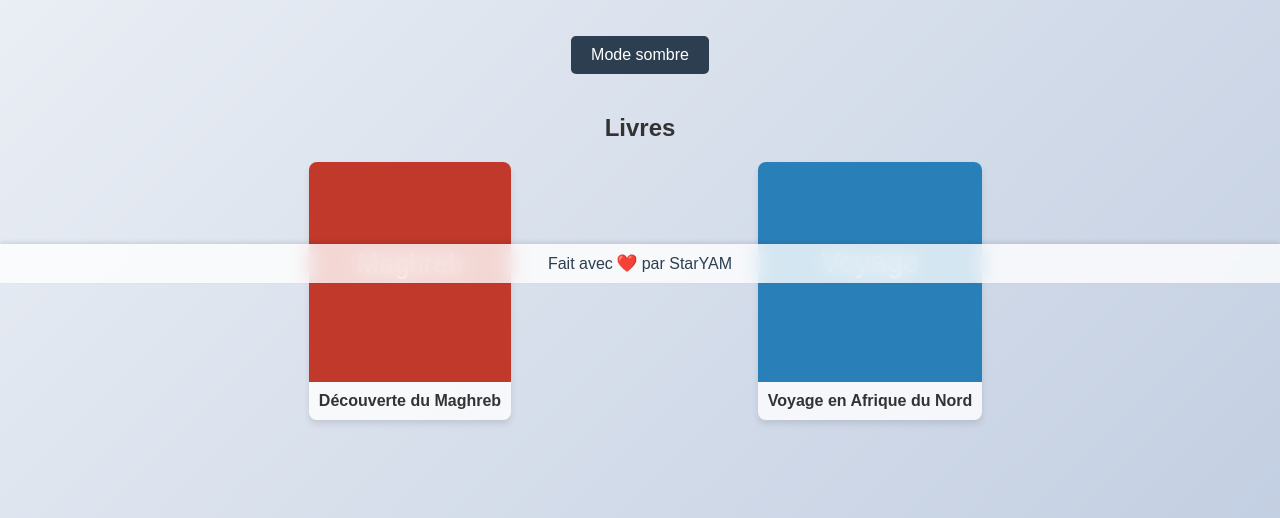
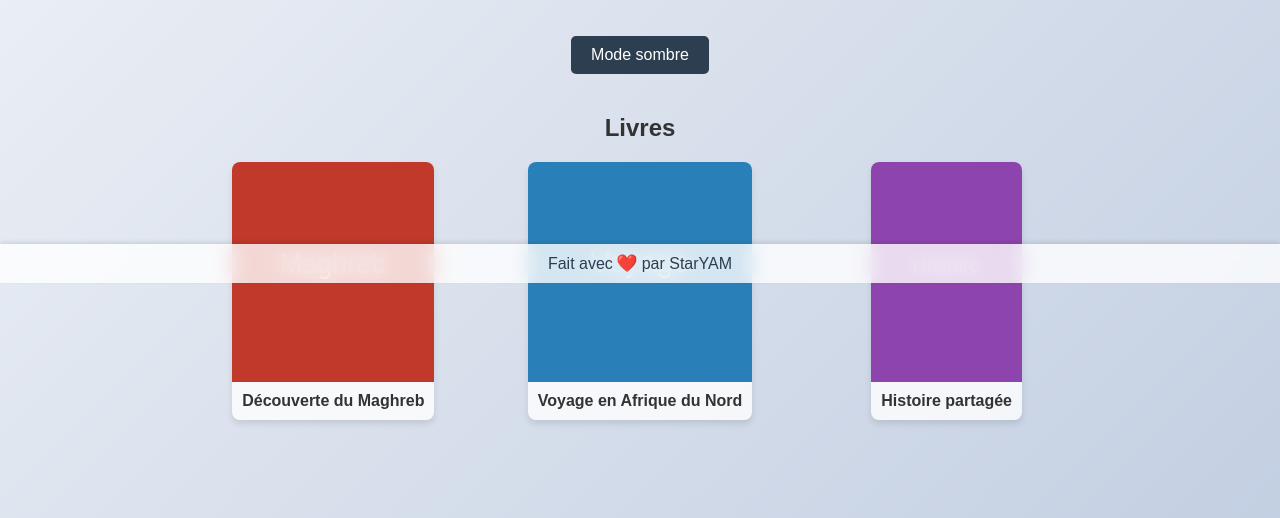
Before and after one commit to AdelWolf5/ALGEROC, a plain HTML site: page index.html in a window 1280 px wide. Shown: the part 517-1035 px from the top of the page. Drawn offline with Linux system fonts and the light colour scheme.

Commit message:
Add interactive book with 20 chapters

```diff
--- a/index.html
+++ b/index.html
@@ -228,6 +228,32 @@
                     "<p>Préface...</p>",
                     "<p>Pages passionnantes sur le voyage.</p>"
                 ]
+            },
+            {
+                title: "Histoire partagée",
+                cover: "covers/histoire.svg",
+                chapters: [
+                    "<h3>Chapitre 1 : Origines</h3><p>Contenu du chapitre 1...</p>",
+                    "<h3>Chapitre 2 : Premiers contacts</h3><p>Contenu du chapitre 2...</p>",
+                    "<h3>Chapitre 3 : Échanges antiques</h3><p>Contenu du chapitre 3...</p>",
+                    "<h3>Chapitre 4 : Conquêtes</h3><p>Contenu du chapitre 4...</p>",
+                    "<h3>Chapitre 5 : Routes commerciales</h3><p>Contenu du chapitre 5...</p>",
+                    "<h3>Chapitre 6 : Dynasties</h3><p>Contenu du chapitre 6...</p>",
+                    "<h3>Chapitre 7 : Colonisation</h3><p>Contenu du chapitre 7...</p>",
+                    "<h3>Chapitre 8 : Luttes pour l'indépendance</h3><p>Contenu du chapitre 8...</p>",
+                    "<h3>Chapitre 9 : Indépendances</h3><p>Contenu du chapitre 9...</p>",
+                    "<h3>Chapitre 10 : Années post-coloniales</h3><p>Contenu du chapitre 10...</p>",
+                    "<h3>Chapitre 11 : Réformes</h3><p>Contenu du chapitre 11...</p>",
+                    "<h3>Chapitre 12 : Coopération</h3><p>Contenu du chapitre 12...</p>",
+                    "<h3>Chapitre 13 : Défis économiques</h3><p>Contenu du chapitre 13...</p>",
+                    "<h3>Chapitre 14 : Culture contemporaine</h3><p>Contenu du chapitre 14...</p>",
+                    "<h3>Chapitre 15 : Nouvelles technologies</h3><p>Contenu du chapitre 15...</p>",
+                    "<h3>Chapitre 16 : Jeunesse</h3><p>Contenu du chapitre 16...</p>",
+                    "<h3>Chapitre 17 : Diaspora</h3><p>Contenu du chapitre 17...</p>",
+                    "<h3>Chapitre 18 : Coopération régionale</h3><p>Contenu du chapitre 18...</p>",
+                    "<h3>Chapitre 19 : Vision pour demain</h3><p>Contenu du chapitre 19...</p>",
+                    "<h3>Chapitre 20 : Conclusion</h3><p>Fin du récit.</p>"
+                ]
             }
         ];
 
```
Also changed, not shown: covers/histoire.svg (added).
